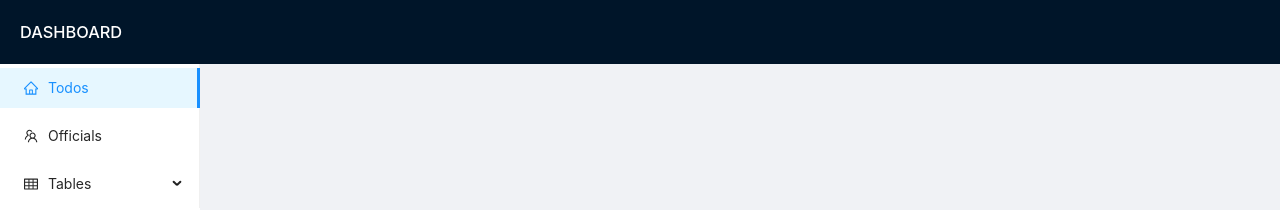
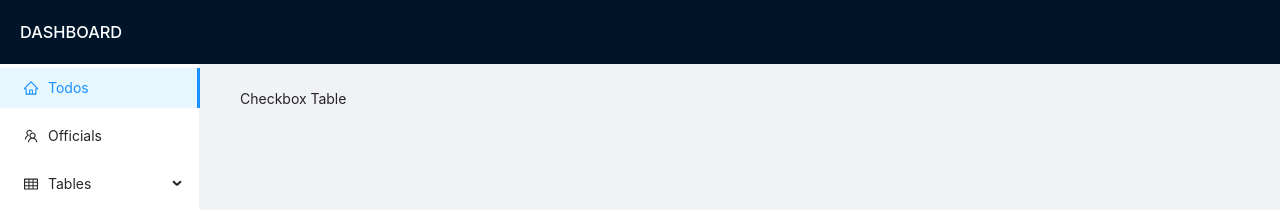
Before and after one commit to hossainahmed359/Ant-Dashboard, a React (Create React App) app: page /checkbox_table in a window 1280 px wide. Shown: the top 210 px of the page. Built offline with nearby package versions, Linux system fonts and the light colour scheme.

Commit message:
checkbox table

```diff
--- a/src/App.js
+++ b/src/App.js
@@ -14,6 +14,7 @@
 import OfficialsTable from './components/OfficialsTable/OfficialsTable';
 import AppTableCrud from './components/AppTableCrud/AppTableCrud';
 import SimpleTable from './components/ExploreTables/SimpleTable';
+import CheckBoxTable from './components/ExploreTables/CheckBoxTable';
 
 const { Header, Content, Sider } = Layout;
 const { SubMenu } = Menu;
@@ -43,7 +44,10 @@
                       </Menu.Item>
                       <SubMenu icon={<TableOutlined />} title="Tables">
                         <Menu.Item key="3" icon={<UnorderedListOutlined />}>
-                            <Link to='/simp_table'>SimpleTable</Link>
+                            <Link to='/simp_table'>Simple</Link>
+                        </Menu.Item>
+                        <Menu.Item key="4" icon={<UnorderedListOutlined />}>
+                            <Link to='/checkbox_table'>Checkbox</Link>
                         </Menu.Item>
                       </SubMenu>
                   </Menu>
@@ -55,6 +59,7 @@
                     <Route  path="/todos" element={<AppTableCrud/>}/>
                     <Route  path="/officials" element={<OfficialsTable/>}/>
                     <Route  path="/simp_table" element={<SimpleTable/>}/>
+                    <Route  path="/checkbox_table" element={<CheckBoxTable/>}/>
                   </Routes>
                 </div>
               </Content>
--- /dev/null
+++ b/src/components/ExploreTables/CheckBoxTable.js
@@ -0,0 +1,19 @@
+import { Breadcrumb, Checkbox } from 'antd';
+import React from 'react';
+
+const CheckBoxTable = () => {
+    return (
+        <div>
+            <div className='start_component'>
+                <Breadcrumb>
+                    <Breadcrumb.Item>Checkbox Table</Breadcrumb.Item>
+                </Breadcrumb>
+            </div>
+            <div className='app_contents'>
+
+            </div>
+        </div>
+    );
+};
+
+export default CheckBoxTable;
```
Also changed, not shown: src/components/ExploreTables/SimpleTable.js (+11 -0 lines).
